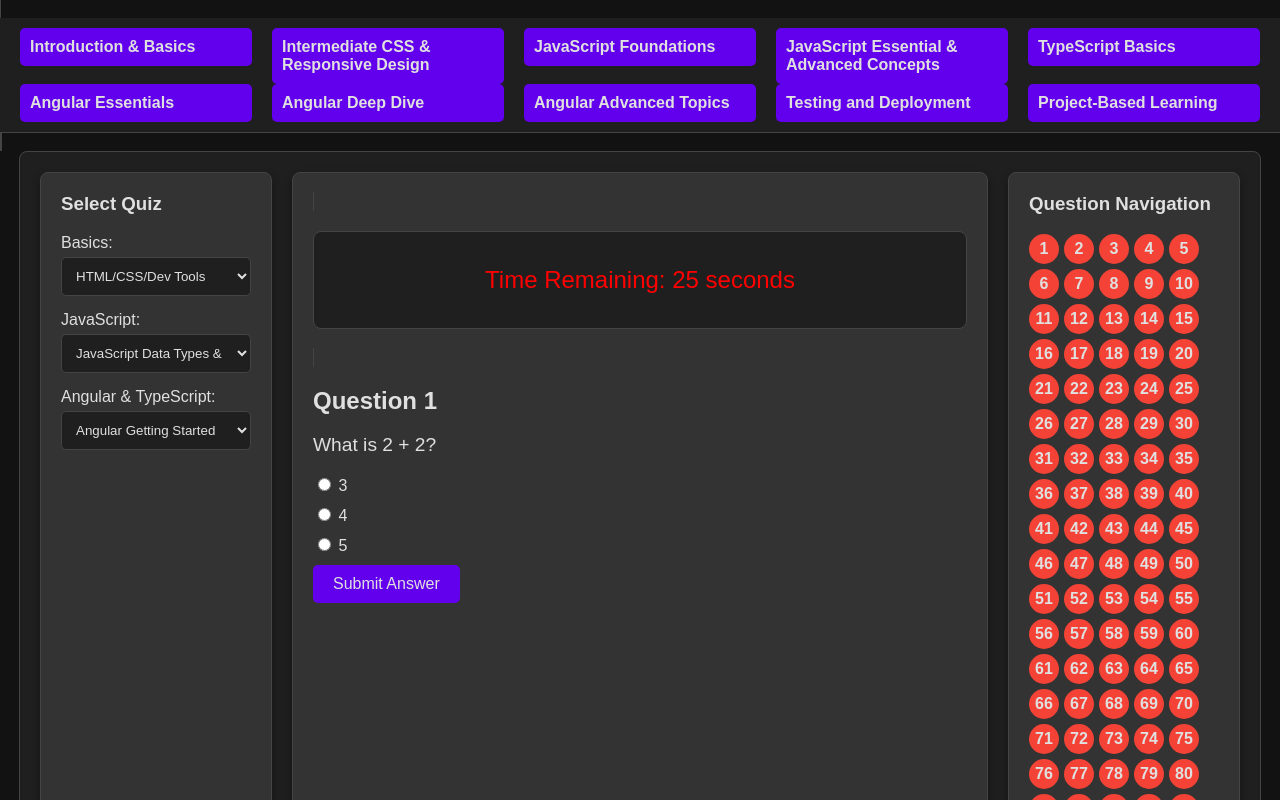
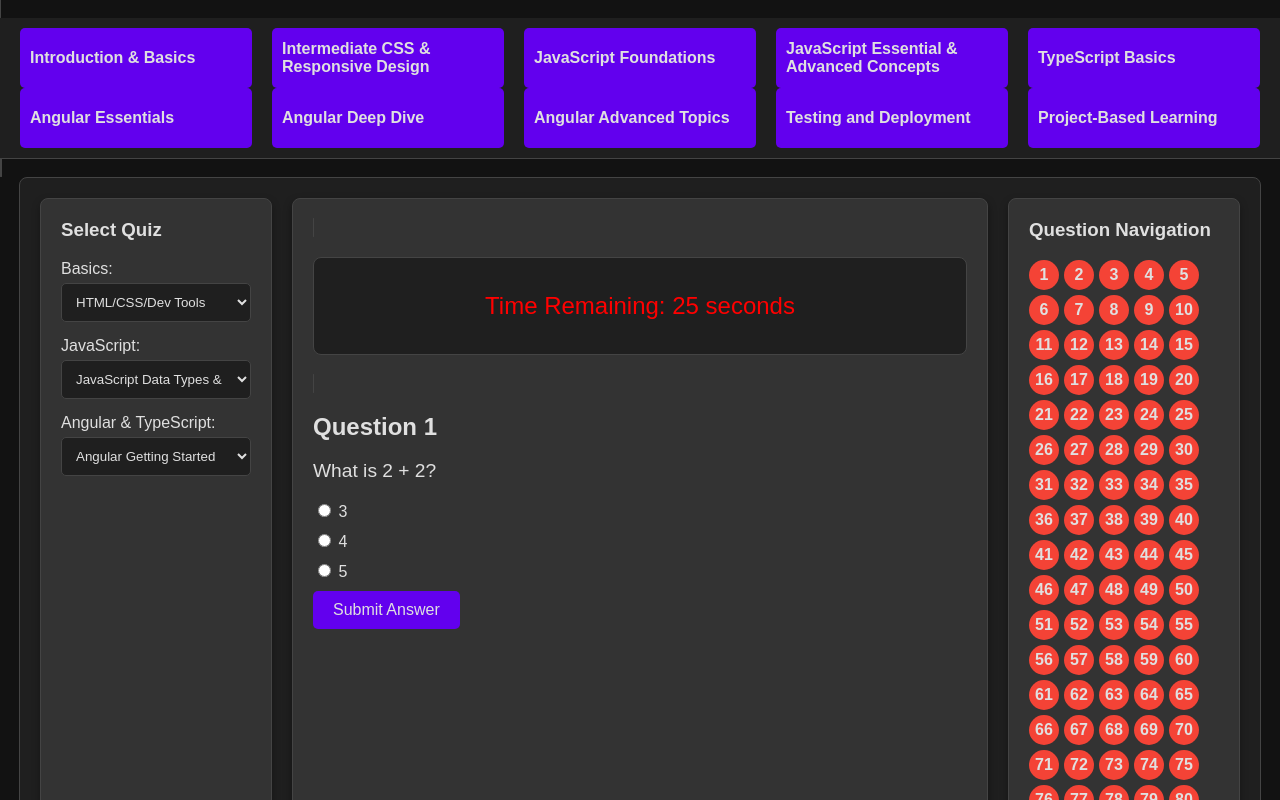
Before and after one commit to Norbok7/cf-practice-l1, an Angular app in the folder lesson1/: page / in a window 1280 px wide. Shown: the top 800 px of the page. Built offline with nearby package versions, Linux system fonts and the light colour scheme.

Commit message:
Update uniform titles

```diff
--- a/lesson1/src/app/lesson-bar/lesson-bar.component.css
+++ b/lesson1/src/app/lesson-bar/lesson-bar.component.css
@@ -15,6 +15,8 @@
 }
 
 .topic-title {
+  align-content: center;
+  height: 40px;
   cursor: pointer;
   padding: 10px;
   background-color: var(--button-bg); /* Example: #555 */
```
